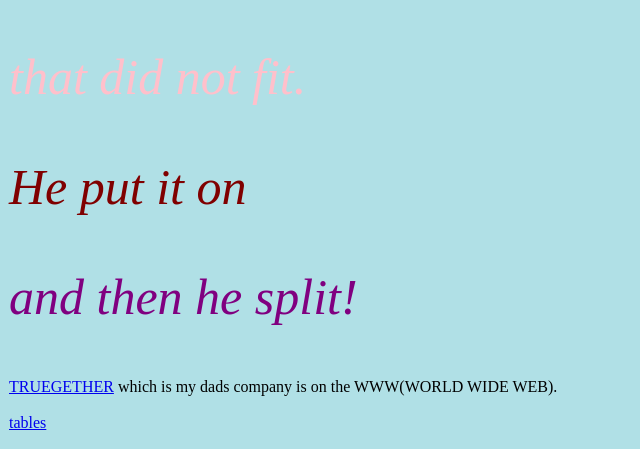
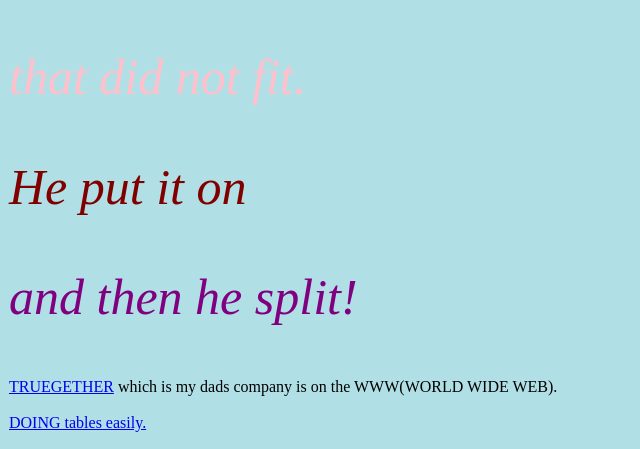
Before and after one commit to anupmodi/yashom, a plain HTML site: page index.html in a window 1280 px wide. Shown: the part 752-1201 px from the top of the page, without its empty margins (0-640 px from the left). Drawn offline with Linux system fonts and the light colour scheme.

Commit message:
Add files via upload

```diff
--- a/index.html
+++ b/index.html
@@ -25,7 +25,7 @@ p {
 <p style="color:purple;font-size:50px">and then he split!</p>
 </address>
 <p><a href="https://www.truegether.com" target="_blank">TRUEGETHER</a> which is my dads company is on the WWW(WORLD WIDE WEB). </p>
-<p><a href="Table.html" target="_blank">tables</a> </p>
+<p><a href="Table.html" target="_blank">DOING tables easily.</a> </p>
 
 </body>
 </html>
```
